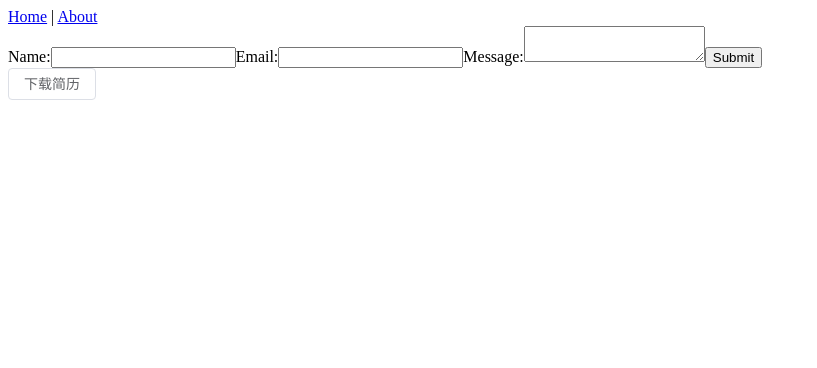
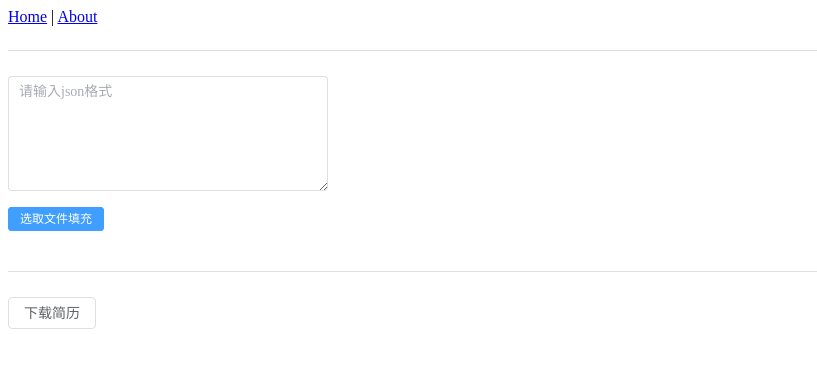
Before and after one commit to ainilaha/chatResume, a Vue app in the folder frontend/: page / in a window 1280 px wide. Shown: the top 368 px of the page, without its empty margins (0-817 px from the left). Built offline with nearby package versions, Linux system fonts and the light colour scheme.

Commit message:
更新 文件上传、显示

```diff
--- a/frontend/src/App.vue
+++ b/frontend/src/App.vue
@@ -1,9 +1,78 @@
 <template>
   <nav>
-    <router-link to="/">Home</router-link> |
+    <router-link to="/">Home</router-link>
+    |
     <router-link to="/about">About</router-link>
   </nav>
   <router-view />
 </template>
 
-<style></style>
+<style>
+.m-1 {
+  margin: 1em;
+}
+
+.m-2 {
+  margin: 2em;
+}
+
+.m-3 {
+  margin: 3em;
+}
+
+.m-4 {
+  margin: 4em;
+}
+
+.ml-1 {
+  margin-left: 1em;
+}
+
+.ml-2 {
+  margin-left: 2em;
+}
+
+.ml-3 {
+  margin-left: 3em;
+}
+
+.ml-4 {
+  margin-left: 4em;
+}
+
+.mv-1 {
+  margin-top: 1em;
+  margin-bottom: 1em;
+}
+
+.mv-2 {
+  margin-top: 2em;
+  margin-bottom: 2em;
+}
+
+.mv-3 {
+  margin-top: 3em;
+  margin-bottom: 3em;
+}
+
+.mv-4 {
+  margin-top: 4em;
+  margin-bottom: 4em;
+}
+
+.mt-1 {
+  margin-top: 1em;
+}
+
+.mt-2 {
+  margin-top: 2em;
+}
+
+.mt-3 {
+  margin-top: 3em;
+}
+
+.mt-4 {
+  margin-top: 4em;
+}
+</style>
--- a/frontend/src/views/HomeView.vue
+++ b/frontend/src/views/HomeView.vue
@@ -1,18 +1,52 @@
 <template>
   <div>
-    <form @submit.prevent="submitForm">
-      <label for="name">Name:</label>
-      <input type="text" id="name" v-model="formData.name" required />
+    <!--    <form @submit.prevent="submitForm">-->
+    <!--      <label for="name">Name:</label>-->
+    <!--      <input type="text" id="name" v-model="formData.name" required />-->
 
-      <label for="email">Email:</label>
-      <input type="email" id="email" v-model="formData.email" required />
+    <!--      <label for="email">Email:</label>-->
+    <!--      <input type="email" id="email" v-model="formData.email" required />-->
 
-      <label for="message">Message:</label>
-      <textarea id="message" v-model="formData.message" required></textarea>
+    <!--      <label for="message">Message:</label>-->
+    <!--      <textarea id="message" v-model="formData.message" required></textarea>-->
 
-      <button type="submit">Submit</button>
-    </form>
+    <!--      <button type="submit">Submit</button>-->
+    <!--    </form>-->
 
+    <el-divider />
+
+    <el-row>
+      <div class="uploadDemo">
+        <el-col>
+          <el-input
+            v-model="demo"
+            type="textarea"
+            style="width: 20rem"
+            :autosize="{ minRows: 5, maxRows: 10 }"
+            placeholder="请输入json格式"
+          ></el-input>
+        </el-col>
+        <el-col class="mv-1">
+          <el-upload
+            class="upload-demo"
+            ref="upload"
+            accept=".json"
+            action=""
+            :on-change="changeDemoFile"
+            :file-list="demoFileList"
+            :auto-upload="false"
+          >
+            <template #trigger>
+              <el-button size="small" type="primary">选取文件填充 </el-button>
+            </template>
+            <span class="ml-1">
+              <el-text>{{ message }}</el-text>
+            </span>
+          </el-upload>
+        </el-col>
+      </div>
+    </el-row>
+    <el-divider />
     <div>
       <el-text>{{ cvResult }}</el-text>
     </div>
@@ -21,49 +55,102 @@
 </template>
 
 <script setup lang="ts">
-import { ref, reactive } from "vue";
-import axios from "axios";
+import { ref, reactive, Raw } from "vue";
 
-interface FormData {
-  name: string;
-  email: string;
-  message: string;
-}
+import type { UploadInstance, UploadUserFile } from "element-plus";
 
-const formData = reactive<FormData>({
-  name: "",
-  email: "",
-  message: "",
-});
+const upload = ref<UploadInstance>();
+
+let demo = ref("");
+let demoFileList = ref([] as UploadUserFile[]);
+let message = ref("");
+
+const changeDemoFile = (file: File | Raw<any>, demoFileList: void[]) => {
+  if (demoFileList.length == 2) {
+    //只保留最新的文件
+    demoFileList.shift();
+  }
+  if (file.name.slice(-5) != ".json") {
+    alert("只能读取json文件，请重新选择");
+  } else {
+    // console.log(file.raw);
+    let fileReader = new FileReader();
+    fileReader.onload = async (e) => {
+      try {
+        let document = JSON.parse(e.target?.result as string);
+        console.log(document);
+        demo.value = JSON.stringify(document);
+        if (isJSON(demo.value)) {
+          message.value = "满足json格式";
+        } else {
+          message.value = "不满足json格式，请重新选择文件或修改文件";
+          upload.value?.clearFiles();
+          demo.value = "";
+        }
+      } catch (err) {
+        console.log(err);
+        upload.value?.clearFiles();
+        message.value = "不满足json格式，请重新选择文件或修改文件";
+        demo.value = "";
+      }
+    };
+    fileReader.readAsText(file.raw);
+    // TODO: 赋值给cvJson
+  }
+};
+
+const isJSON = (str: any) => {
+  // 判断一个string是否是json类型，用于格式校验
+  if (typeof str == "string") {
+    try {
+      let obj = JSON.parse(str);
+      return typeof obj == "object" && obj;
+    } catch (e) {
+      console.log("error：" + str + "!!!" + e);
+      return false;
+    }
+  }
+  console.log("It is not a string!");
+};
+
+// interface FormData {
+//   name: string;
+//   email: string;
+// }
+// const formData = reactive<FormData>({
+//   name: "",
+//   email: "",
+// });
 
 const cvResult = ref<string>("");
-const cvJson = reactive<Record<string, unknown>>({});
+let cvJson = reactive({});
 
-const submitForm = () => {
-  // 将 formData 转换为 JSON 格式
-  const jsonData = JSON.stringify(formData);
+// const submitForm = () => {
+//   // 将 formData 转换为 JSON 格式
+//   const jsonData = JSON.stringify(formData);
 
-  // 使用 Axios 发送 JSON 数据到后端
-  axios
-    .post("/your-backend-api-url", jsonData, {
-      headers: {
-        "Content-Type": "application/json",
-      },
-    })
-    .then((response) => {
-      // 处理响应结果
-      console.log("Response from server:", response.data);
-      cvResult.value = "生成成功的返回值";
-    })
-    .catch((error) => {
-      // 处理错误
-      console.error("Error sending data:", error);
-      cvResult.value = "生成失败的返回值";
-    });
-};
+// 使用 Axios 发送 JSON 数据到后端
+// axios
+//   .post("/your-backend-api-url", jsonData, {
+//     headers: {
+//       "Content-Type": "application/json",
+//     },
+//   })
+//   .then((response) => {
+//     // 处理响应结果
+//     console.log("Response from server:", response.data);
+//     cvResult.value = "生成成功的返回值";
+//   })
+//   .catch((error) => {
+//     // 处理错误
+//     console.error("Error sending data:", error);
+//     cvResult.value = "生成失败的返回值";
+//   });
+// };
 
 const downloadCV = () => {
   // TODO: 下载简历的逻辑
+  alert("功能开发中...");
 };
 </script>
 
```
